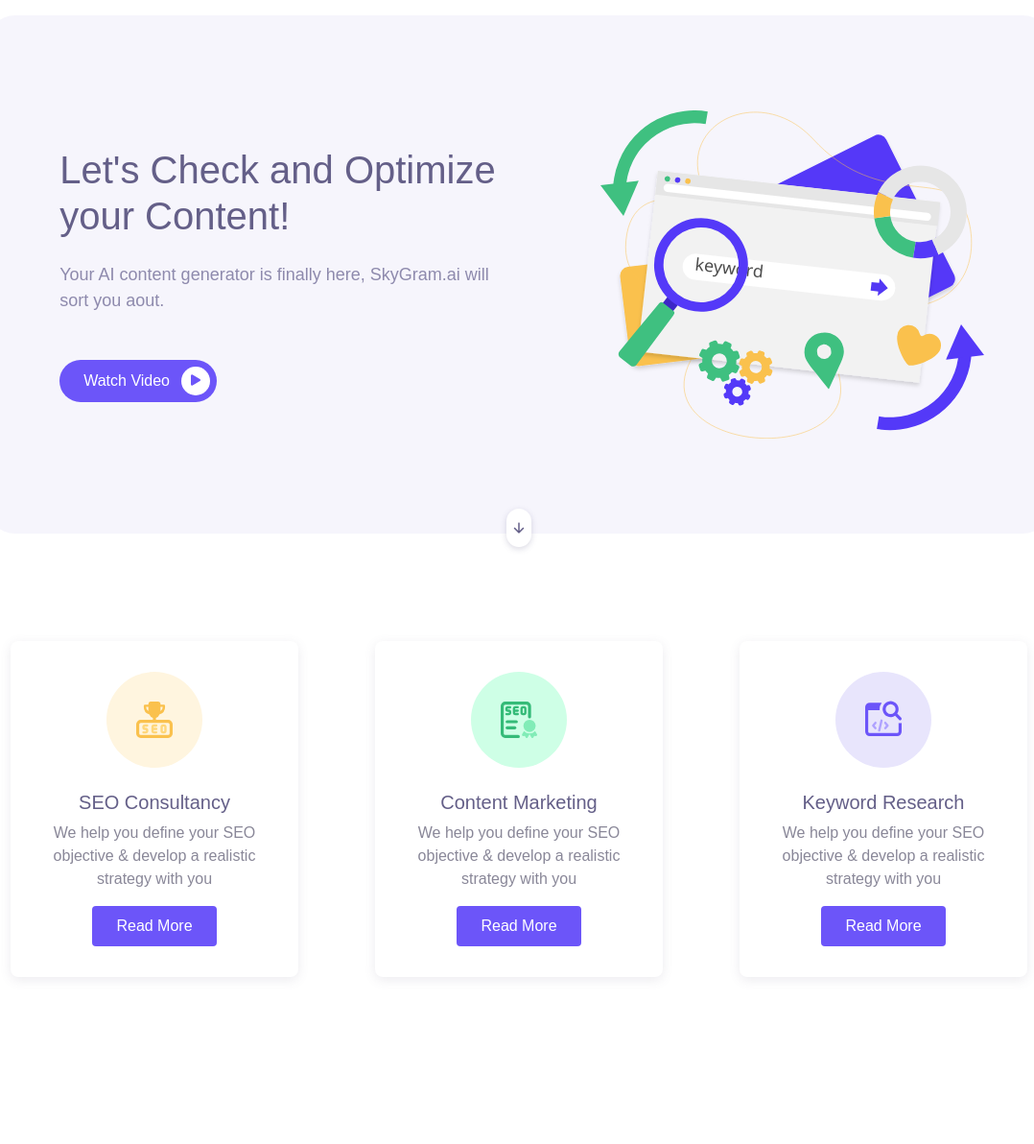
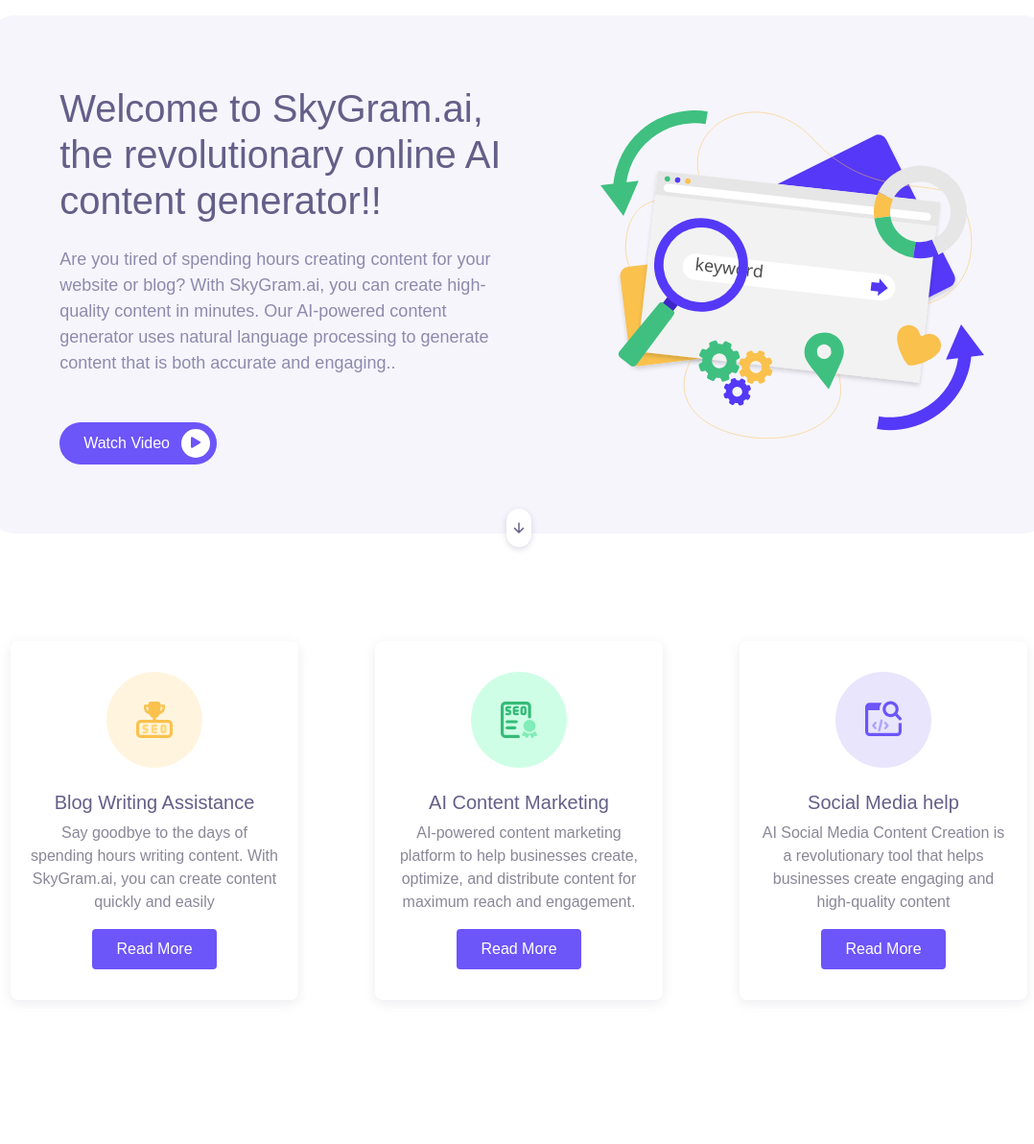
Before and after one commit to hudaifa-saleh/SkyDash_ai, a Django app: page /landing/ in a window 1280 px wide. Shown: the part 70-1262 px from the top of the page at 96% size, without its empty margins (99-1177 px from the left). Run offline with Django 4.2, Linux system fonts and the light colour scheme; some libraries are stand-ins or nearby versions; some web fonts are replaced.

Commit message:
save the content

```diff
--- a/sky_ai/templates/landing/about.html
+++ b/sky_ai/templates/landing/about.html
@@ -1,3 +1,7 @@
+{% extends 'layout.html' %}
+{% load static %}
+{% block body %}
+
 <!DOCTYPE html>
 <html lang="en">
 <head>
@@ -233,3 +237,5 @@
 
 </body>
 </html>
+
+{% endblock body %}
--- a/sky_ai/templates/landing/index.html
+++ b/sky_ai/templates/landing/index.html
@@ -11,8 +11,8 @@
                               <img src="{% static '/img/services/service-1.svg' %}" alt="">
                          </div>
                          <div class="body">
-                              <h5 class="text-secondary">SEO Consultancy</h5>
-                              <p>We help you define your SEO objective & develop a realistic strategy with you</p>
+                              <h5 class="text-secondary">Blog Writing Assistance</h5>
+                              <p>Say goodbye to the days of spending hours writing content. With SkyGram.ai, you can create content quickly and easily</p>
                               <a href="service.html" class="btn btn-primary">Read More</a>
                          </div>
                     </div>
@@ -23,8 +23,8 @@
                               <img src="{% static '/img/services/service-2.svg' %}" alt="">
                          </div>
                          <div class="body">
-                              <h5 class="text-secondary">Content Marketing</h5>
-                              <p>We help you define your SEO objective & develop a realistic strategy with you</p>
+                              <h5 class="text-secondary">AI Content Marketing</h5>
+                              <p>AI-powered content marketing platform to help businesses create, optimize, and distribute content for maximum reach and engagement.</p>
                               <a href="service.html" class="btn btn-primary">Read More</a>
                          </div>
                     </div>
@@ -35,8 +35,8 @@
                               <img src="{% static '/img/services/service-3.svg' %}" alt="">
                          </div>
                          <div class="body">
-                              <h5 class="text-secondary">Keyword Research</h5>
-                              <p>We help you define your SEO objective & develop a realistic strategy with you</p>
+                              <h5 class="text-secondary">Social Media help</h5>
+                              <p>AI Social Media Content Creation is a revolutionary tool that helps businesses create engaging and high-quality content </p>
                               <a href="service.html" class="btn btn-primary">Read More</a>
                          </div>
                     </div>
--- a/sky_ai/templates/layout.html
+++ b/sky_ai/templates/layout.html
@@ -34,8 +34,8 @@
                <div class="page-banner home-banner">
                     <div class="row align-items-center flex-wrap-reverse h-100">
                          <div class="col-md-6 py-5 wow fadeInLeft">
-                              <h1 class="mb-4">Let's Check and Optimize your Content!</h1>
-                              <p class="text-lg text-grey mb-5">Your AI content generator is finally here, SkyGram.ai will sort you aout.</p>
+                              <h1 class="mb-4">Welcome to SkyGram.ai, the revolutionary online AI content generator!!</h1>
+                              <p class="text-lg text-grey mb-5">Are you tired of spending hours creating content for your website or blog? With SkyGram.ai, you can create high-quality content in minutes. Our AI-powered content generator uses natural language processing to generate content that is both accurate and engaging..</p>
                               <a href="#" class="btn btn-primary btn-split">Watch Video <div class="fab"><span
                                              class="mai-play"></span></div></a>
                          </div>
```
